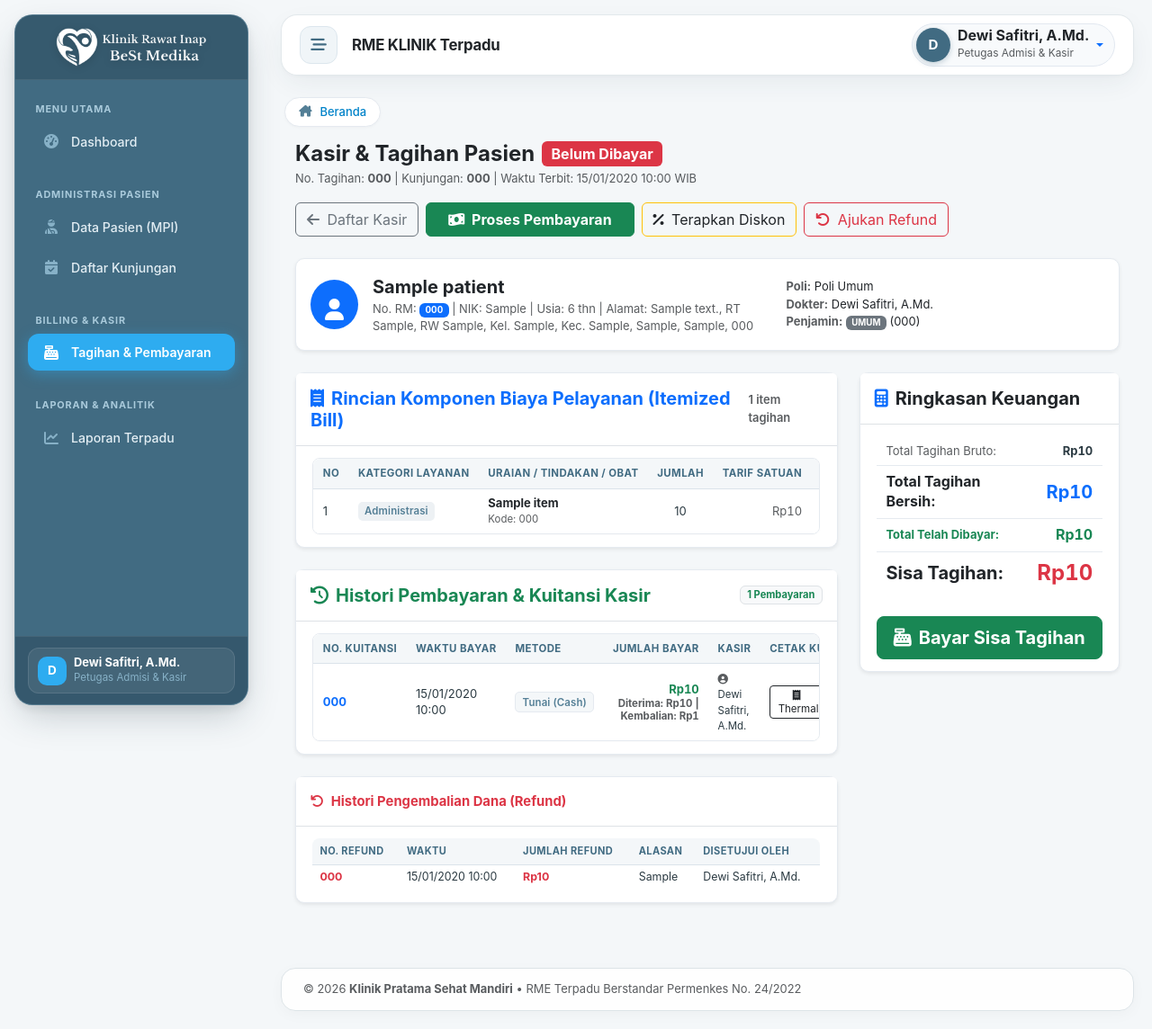
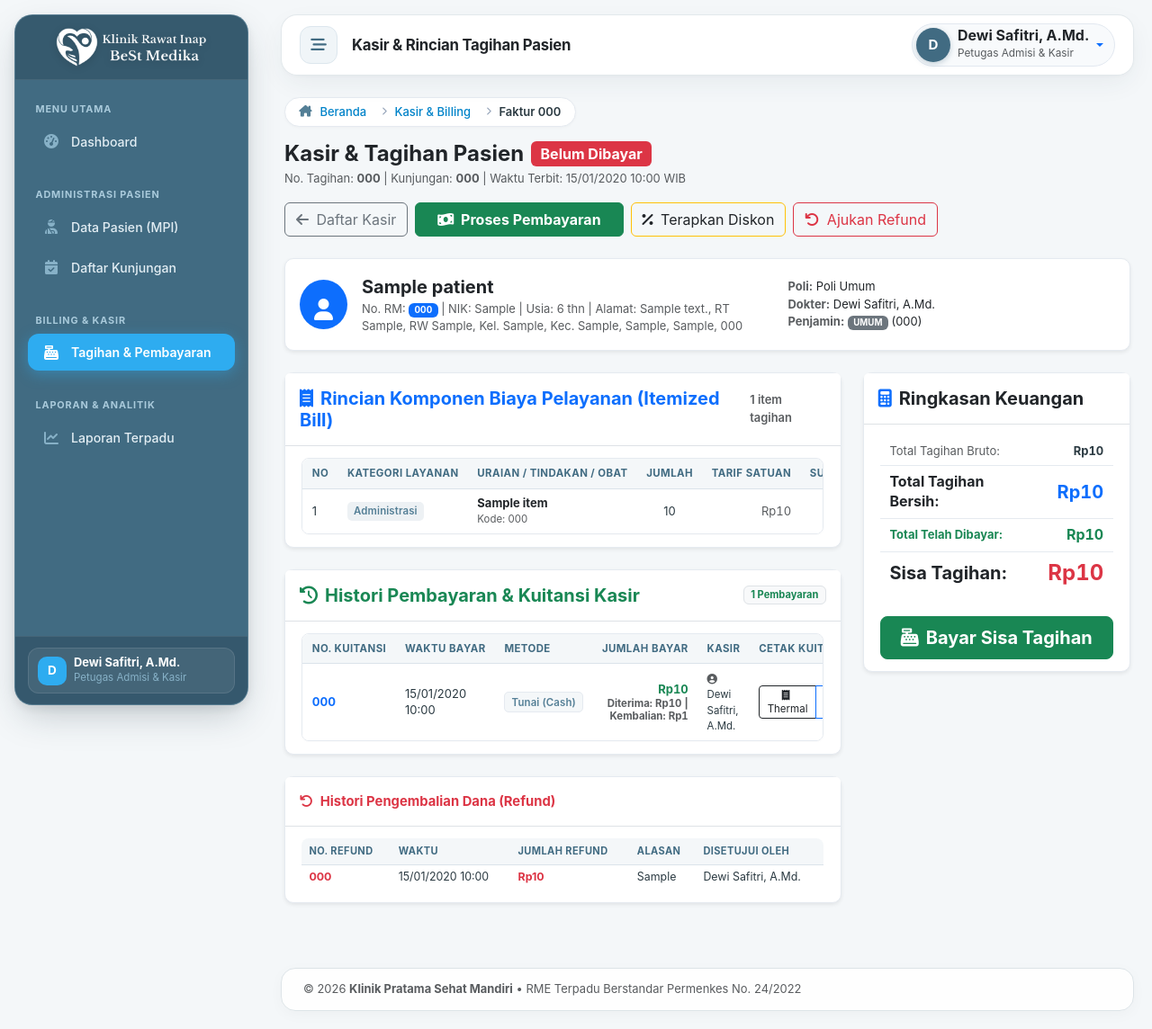
Before and after one commit to ardhikaxx/rme-klinik, a Laravel app: page /billing/1 in a window 1280 px wide. Shown: the whole page at 90% size. Run offline with Laravel 12, Linux system fonts and the light colour scheme; a user stored in the database is signed in; data comes from the database, SQL or seed files in the repository; tables that the repository leaves empty hold one stand-in row (values such as "Sample post"); parts of the project's set-up code (start-up, migrations or seed data) failed here and were passed over; some libraries are stand-ins or nearby versions.

Commit message:
feat: implementasi breadcrumb navigasi pada rincian pembayaran kasir

```diff
--- a/resources/views/billing/show.blade.php
+++ b/resources/views/billing/show.blade.php
@@ -1,9 +1,15 @@
 @extends('layouts.app')
 
 @section('title', 'Kasir & Rincian Tagihan - ' . $invoice->invoice_number)
+@section('page_title', 'Kasir & Rincian Tagihan Pasien')
+
+@section('breadcrumb')
+    <li class="breadcrumb-item"><a href="{{ route('billing.index') }}">Kasir & Billing</a></li>
+    <li class="breadcrumb-item active" aria-current="page">Faktur {{ $invoice->invoice_number }}</li>
+@endsection
 
 @section('content')
-<div class="container-fluid">
+<div class="container-fluid p-0">
     <div class="d-flex flex-wrap align-items-center justify-content-between gap-3 mb-4">
         <div>
             <div class="d-flex align-items-center gap-2">
```
